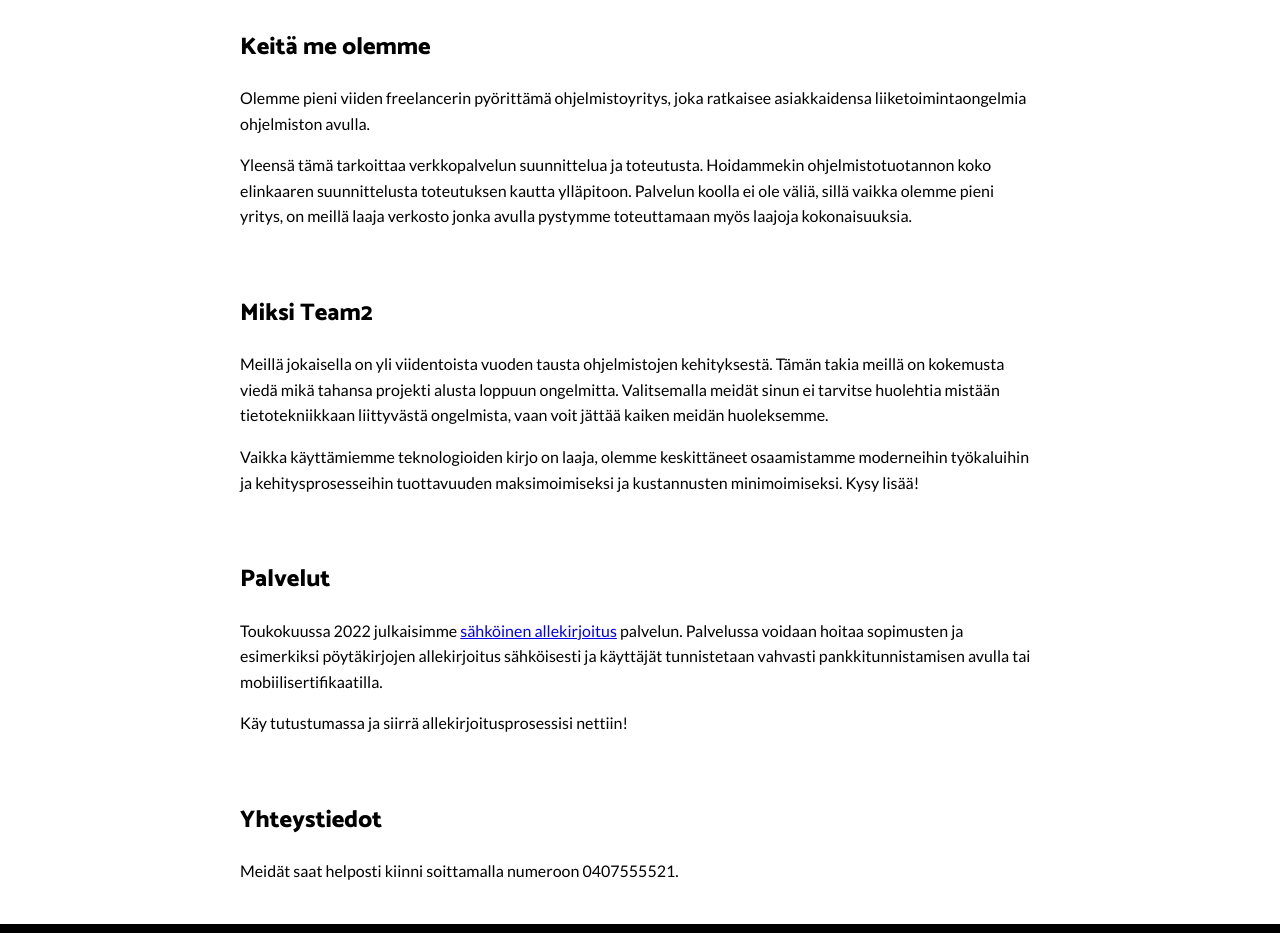
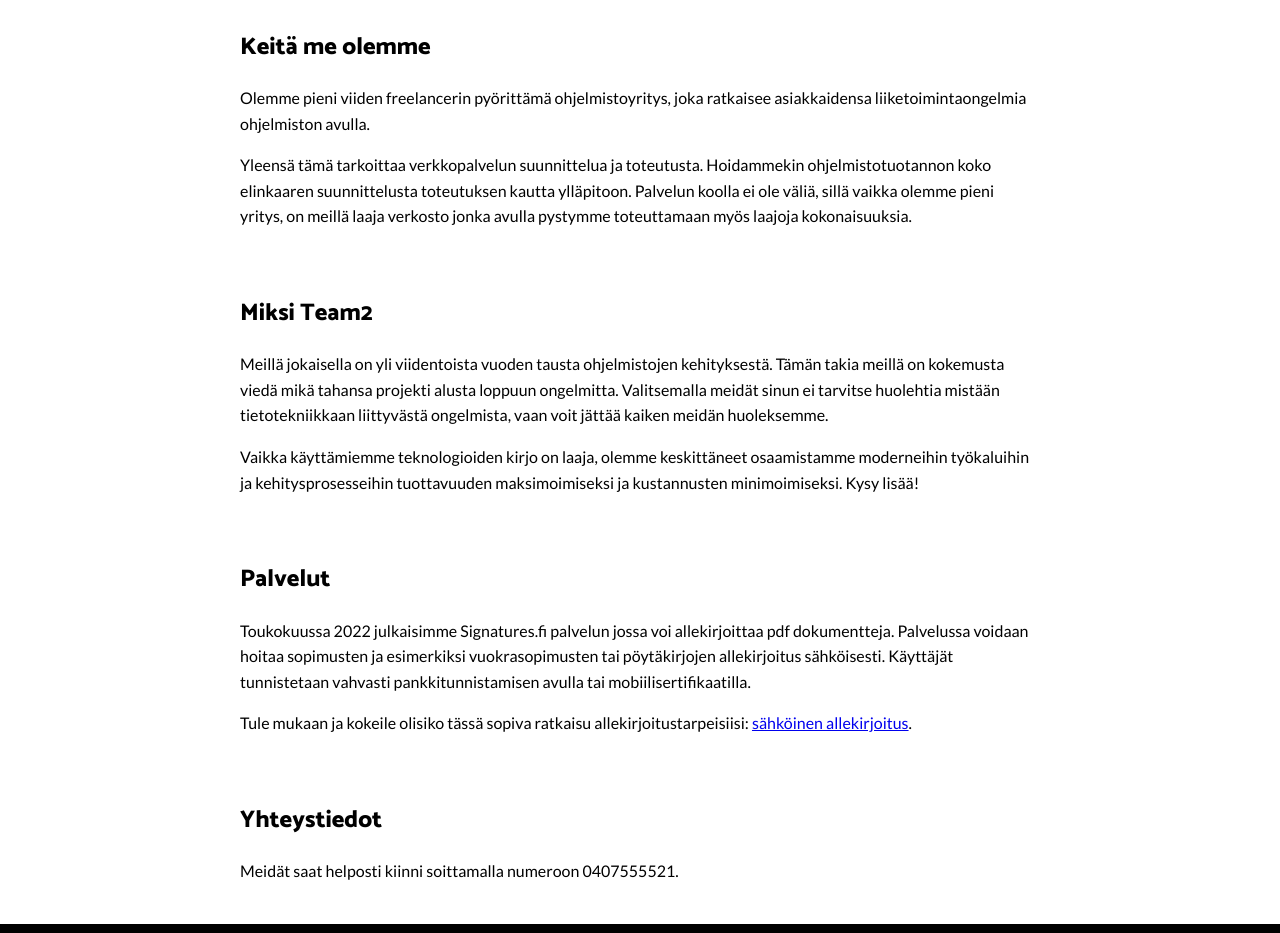
Before and after one commit to Team2Oy/t2-website, a website: page index.html in a window 1280 px wide. Shown: the part 224-1157 px from the top of the page. Drawn offline with Linux system fonts and the light colour scheme.

Commit message:
Update index.html

```diff
--- a/index.html
+++ b/index.html
@@ -54,9 +54,11 @@ height="0" width="0" style="display:none;visibility:hidden"></iframe></noscript>
     <section class="container">
       <h2>Palvelut</h2>
       <p>
-      Toukokuussa 2022 julkaisimme <a href="https://signatures.fi/">sähköinen allekirjoitus</a> palvelun.
-      Palvelussa voidaan hoitaa sopimusten ja esimerkiksi pöytäkirjojen allekirjoitus sähköisesti ja käyttäjät tunnistetaan vahvasti pankkitunnistamisen avulla tai mobiilisertifikaatilla.</p>
-      <p>Käy tutustumassa ja siirrä allekirjoitusprosessisi nettiin!
+      Toukokuussa 2022 julkaisimme Signatures.fi palvelun jossa voi allekirjoittaa pdf dokumentteja.
+      Palvelussa voidaan hoitaa sopimusten ja esimerkiksi vuokrasopimusten tai pöytäkirjojen allekirjoitus sähköisesti. Käyttäjät tunnistetaan vahvasti pankkitunnistamisen avulla tai mobiilisertifikaatilla.
+      </p>
+      <p>
+      Tule mukaan ja kokeile olisiko tässä sopiva ratkaisu allekirjoitustarpeisiisi: <a href="https://signatures.fi/">sähköinen allekirjoitus</a>.
       </p>
     </section>
     <section class="container">
```
